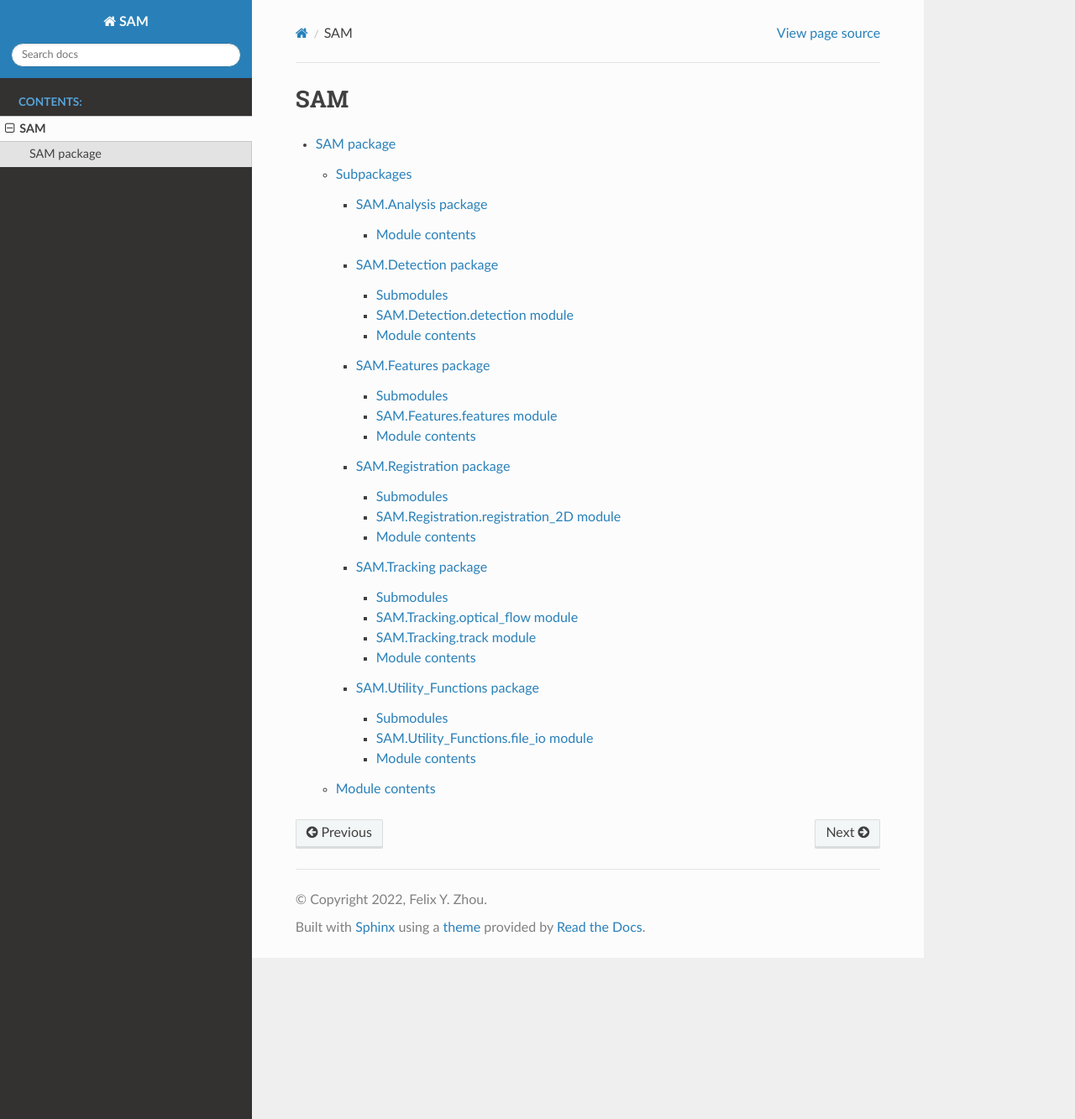
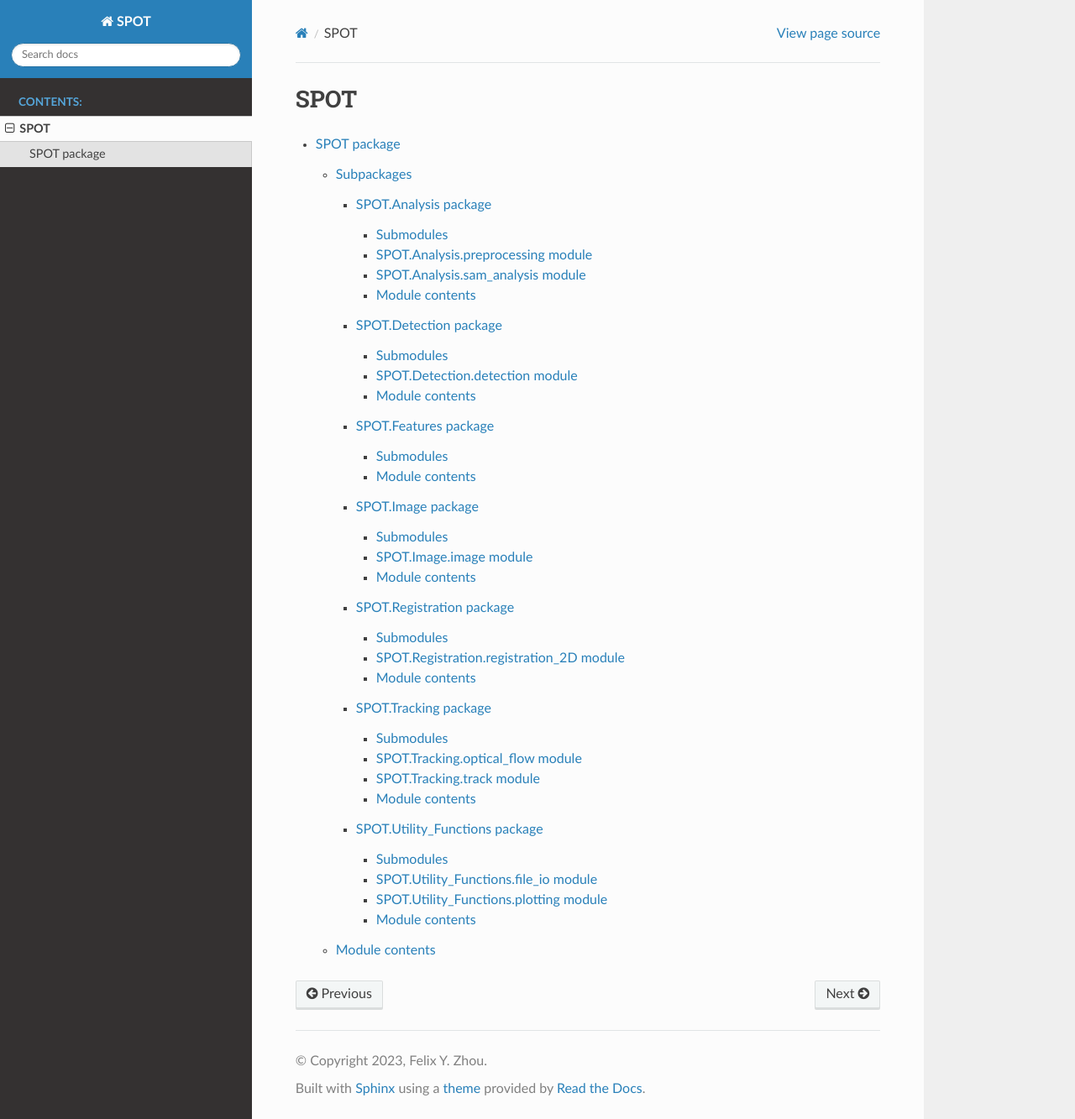
Before and after one commit to AdamN-S/SPOT, a Sphinx documentation site: the page built from docs/source/modules.rst, in a window 1280 px wide and 1333 px high. Shown: the whole window at 84% size. Built offline with Sphinx 7.4.7 and the Read the Docs theme 2.0.0, drawn with Linux system fonts in a browser that asks for light colours.

```diff
--- a/docs/source/SAM.Analysis.rst
+++ /dev/null
@@ -1,10 +0,0 @@
-SAM.Analysis package
-====================
-
-Module contents
----------------
-
-.. automodule:: SAM.Analysis
-   :members:
-   :undoc-members:
-   :show-inheritance:
--- a/docs/source/SAM.Registration.rst
+++ /dev/null
@@ -1,21 +0,0 @@
-SAM.Registration package
-========================
-
-Submodules
-----------
-
-SAM.Registration.registration\_2D module
-----------------------------------------
-
-.. automodule:: SAM.Registration.registration_2D
-   :members:
-   :undoc-members:
-   :show-inheritance:
-
-Module contents
----------------
-
-.. automodule:: SAM.Registration
-   :members:
-   :undoc-members:
-   :show-inheritance:
--- a/docs/source/SAM.Tracking.rst
+++ /dev/null
@@ -1,29 +0,0 @@
-SAM.Tracking package
-====================
-
-Submodules
-----------
-
-SAM.Tracking.optical\_flow module
----------------------------------
-
-.. automodule:: SAM.Tracking.optical_flow
-   :members:
-   :undoc-members:
-   :show-inheritance:
-
-SAM.Tracking.track module
--------------------------
-
-.. automodule:: SAM.Tracking.track
-   :members:
-   :undoc-members:
-   :show-inheritance:
-
-Module contents
----------------
-
-.. automodule:: SAM.Tracking
-   :members:
-   :undoc-members:
-   :show-inheritance:
--- a/docs/source/SAM.Utility_Functions.rst
+++ /dev/null
@@ -1,21 +0,0 @@
-SAM.Utility\_Functions package
-==============================
-
-Submodules
-----------
-
-SAM.Utility\_Functions.file\_io module
---------------------------------------
-
-.. automodule:: SAM.Utility_Functions.file_io
-   :members:
-   :undoc-members:
-   :show-inheritance:
-
-Module contents
----------------
-
-.. automodule:: SAM.Utility_Functions
-   :members:
-   :undoc-members:
-   :show-inheritance:
--- a/docs/source/SAM.rst
+++ /dev/null
@@ -1,23 +0,0 @@
-SAM package
-===========
-
-Subpackages
------------
-
-.. toctree::
-   :maxdepth: 4
-
-   SAM.Analysis
-   SAM.Detection
-   SAM.Features
-   SAM.Registration
-   SAM.Tracking
-   SAM.Utility_Functions
-
-Module contents
----------------
-
-.. automodule:: SAM
-   :members:
-   :undoc-members:
-   :show-inheritance:
--- /dev/null
+++ b/docs/source/SPOT.Analysis.rst
@@ -0,0 +1,29 @@
+SPOT.Analysis package
+=====================
+
+Submodules
+----------
+
+SPOT.Analysis.preprocessing module
+----------------------------------
+
+.. automodule:: SPOT.Analysis.preprocessing
+   :members:
+   :undoc-members:
+   :show-inheritance:
+
+SPOT.Analysis.sam_analysis module
+----------------------------------
+
+.. automodule:: SPOT.Analysis.sam_analysis
+   :members:
+   :undoc-members:
+   :show-inheritance:
+
+Module contents
+---------------
+
+.. automodule:: SPOT.Analysis
+   :members:
+   :undoc-members:
+   :show-inheritance:
--- /dev/null
+++ b/docs/source/SPOT.Detection.rst
@@ -0,0 +1,21 @@
+SPOT.Detection package
+======================
+
+Submodules
+----------
+
+SPOT.Detection.detection module
+-------------------------------
+
+.. automodule:: SPOT.Detection.detection
+   :members:
+   :undoc-members:
+   :show-inheritance:
+
+Module contents
+---------------
+
+.. automodule:: SPOT.Detection
+   :members:
+   :undoc-members:
+   :show-inheritance:
--- a/docs/source/SAM.Detection.rst
+++ b/docs/source/SPOT.Features.rst
@@ -1,13 +1,13 @@
-SAM.Detection package
+SPOT.Features package
 =====================
 
 Submodules
 ----------
 
-SAM.Detection.detection module
-------------------------------
+SPOT.Features.features module
+----------------------------=
 
-.. automodule:: SAM.Detection.detection
+.. automodule:: SPOT.Features.features
    :members:
    :undoc-members:
    :show-inheritance:
@@ -15,7 +15,7 @@ SAM.Detection.detection module
 Module contents
 ---------------
 
-.. automodule:: SAM.Detection
+.. automodule:: SPOT.Features
    :members:
    :undoc-members:
    :show-inheritance:
--- a/docs/source/SAM.Features.rst
+++ b/docs/source/SPOT.Image.rst
@@ -1,13 +1,13 @@
-SAM.Features package
-====================
+SPOT.Image package
+==================
 
 Submodules
 ----------
 
-SAM.Features.features module
-----------------------------
+SPOT.Image.image module
+-----------------------
 
-.. automodule:: SAM.Features.features
+.. automodule:: SPOT.Image.image
    :members:
    :undoc-members:
    :show-inheritance:
@@ -15,7 +15,7 @@ SAM.Features.features module
 Module contents
 ---------------
 
-.. automodule:: SAM.Features
+.. automodule:: SPOT.Image
    :members:
    :undoc-members:
    :show-inheritance:
--- /dev/null
+++ b/docs/source/SPOT.Registration.rst
@@ -0,0 +1,21 @@
+SPOT.Registration package
+=========================
+
+Submodules
+----------
+
+SPOT.Registration.registration\_2D module
+-----------------------------------------
+
+.. automodule:: SPOT.Registration.registration_2D
+   :members:
+   :undoc-members:
+   :show-inheritance:
+
+Module contents
+---------------
+
+.. automodule:: SPOT.Registration
+   :members:
+   :undoc-members:
+   :show-inheritance:
--- /dev/null
+++ b/docs/source/SPOT.Tracking.rst
@@ -0,0 +1,29 @@
+SPOT.Tracking package
+=====================
+
+Submodules
+----------
+
+SPOT.Tracking.optical\_flow module
+----------------------------------
+
+.. automodule:: SPOT.Tracking.optical_flow
+   :members:
+   :undoc-members:
+   :show-inheritance:
+
+SPOT.Tracking.track module
+--------------------------
+
+.. automodule:: SPOT.Tracking.track
+   :members:
+   :undoc-members:
+   :show-inheritance:
+
+Module contents
+---------------
+
+.. automodule:: SPOT.Tracking
+   :members:
+   :undoc-members:
+   :show-inheritance:
--- /dev/null
+++ b/docs/source/SPOT.Utility_Functions.rst
@@ -0,0 +1,29 @@
+SPOT.Utility\_Functions package
+===============================
+
+Submodules
+----------
+
+SPOT.Utility\_Functions.file\_io module
+---------------------------------------
+
+.. automodule:: SPOT.Utility_Functions.file_io
+   :members:
+   :undoc-members:
+   :show-inheritance:
+
+SPOT.Utility\_Functions.plotting module
+---------------------------------------
+
+.. automodule:: SPOT.Utility_Functions.plotting
+   :members:
+   :undoc-members:
+   :show-inheritance:
+
+Module contents
+---------------
+
+.. automodule:: SPOT.Utility_Functions
+   :members:
+   :undoc-members:
+   :show-inheritance:
--- /dev/null
+++ b/docs/source/SPOT.rst
@@ -0,0 +1,24 @@
+SPOT package
+============
+
+Subpackages
+-----------
+
+.. toctree::
+   :maxdepth: 4
+
+   SPOT.Analysis
+   SPOT.Detection
+   SPOT.Features
+   SPOT.Image
+   SPOT.Registration
+   SPOT.Tracking
+   SPOT.Utility_Functions
+
+Module contents
+---------------
+
+.. automodule:: SPOT
+   :members:
+   :undoc-members:
+   :show-inheritance:
--- a/docs/source/conf.py
+++ b/docs/source/conf.py
@@ -17,8 +17,8 @@ sys.path.insert(0, os.path.abspath('../..'))
 
 # -- Project information -----------------------------------------------------
 
-project = 'SAM'
-copyright = '2022, Felix Y. Zhou'
+project = 'SPOT'
+copyright = '2023, Felix Y. Zhou'
 author = 'Felix Y. Zhou'
 
 # The full version, including alpha/beta/rc tags
--- a/docs/source/index.rst
+++ b/docs/source/index.rst
@@ -1,10 +1,10 @@
-.. SAM documentation master file, created by
+.. SPOT documentation master file, created by
    sphinx-quickstart on Mon Oct  3 00:03:07 2022.
    You can adapt this file completely to your liking, but it should at least
    contain the root `toctree` directive.
 
-Welcome to SAM's documentation!
-===============================
+Welcome to SPOT's documentation!
+================================
 
 .. toctree::
    :maxdepth: 2
--- a/docs/source/modules.rst
+++ b/docs/source/modules.rst
@@ -1,7 +1,7 @@
-SAM
-===
+SPOT
+====
 
 .. toctree::
    :maxdepth: 4
 
-   SAM
+   SPOT
```
Also changed, not shown: README.md (+4 -2 lines), 3 other files.
